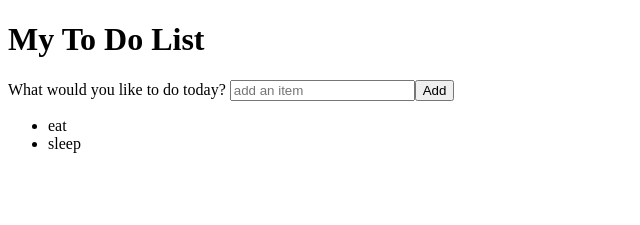
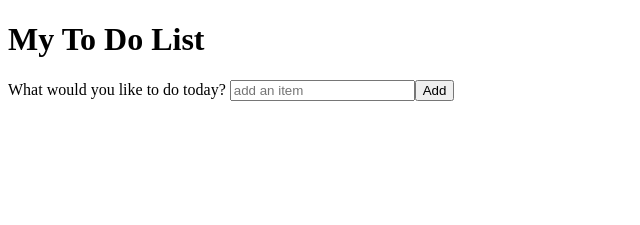
Before and after one commit to parkhojeong/angular-todo-app, an Angular app: page / in a window 1280 px wide. Shown: the top 225 px of the page, without its empty margins (0-640 px from the left). Built offline with nearby package versions, Linux system fonts and the light colour scheme.

Commit message:
todo item 기본 값 삭제

```diff
--- a/src/app/todo-list/todo.service.ts
+++ b/src/app/todo-list/todo.service.ts
@@ -1,4 +1,4 @@
-import { Injectable } from '@angular/core';
+import {Injectable} from '@angular/core';
 import {TodoItem} from "../todo-item";
 
 @Injectable({
@@ -6,12 +6,10 @@ import {TodoItem} from "../todo-item";
 })
 export class TodoService {
 
-  constructor() { }
+  constructor() {
+  }
 
-  allItems: TodoItem[] = [
-    {description: 'eat', done: true},
-    {description: 'sleep', done: false},
-  ];
+  allItems: TodoItem[] = [];
 
   getItems() {
     return this.allItems;
```
